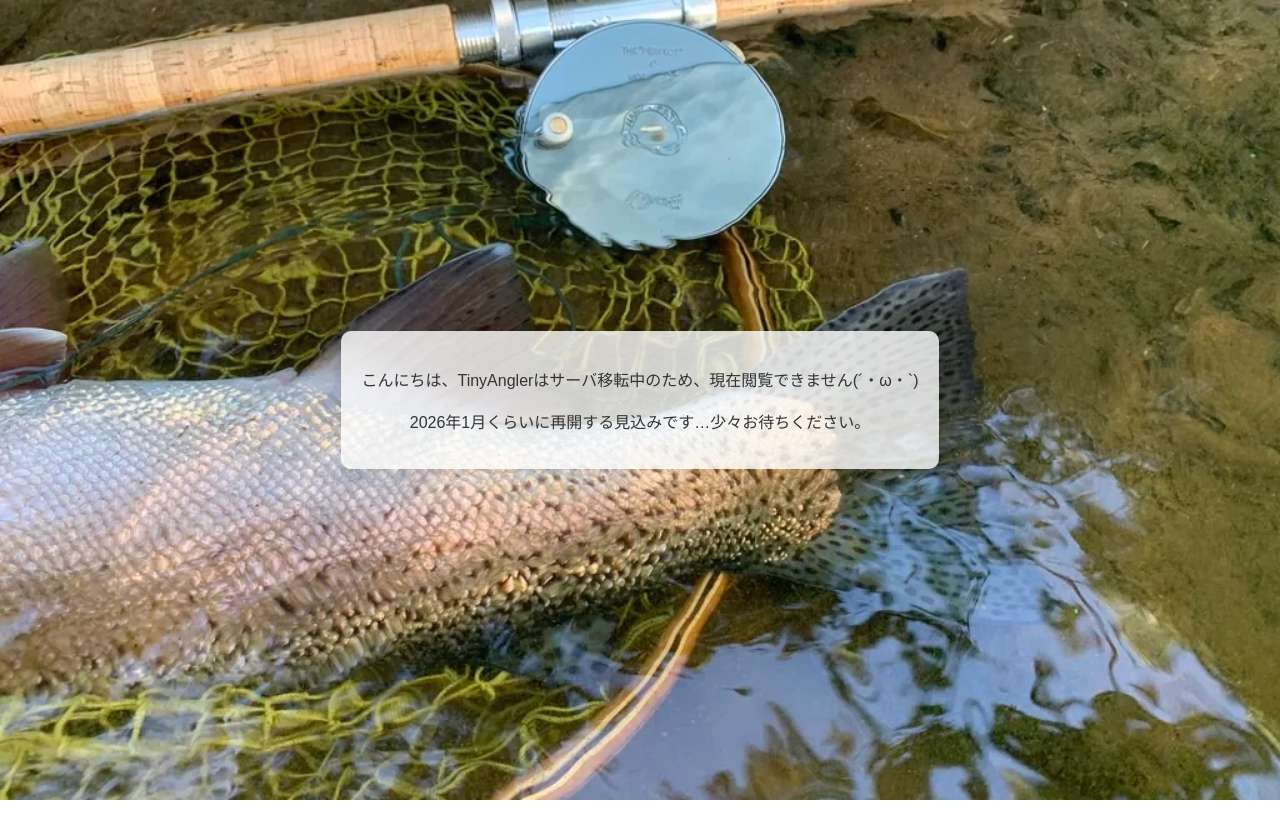
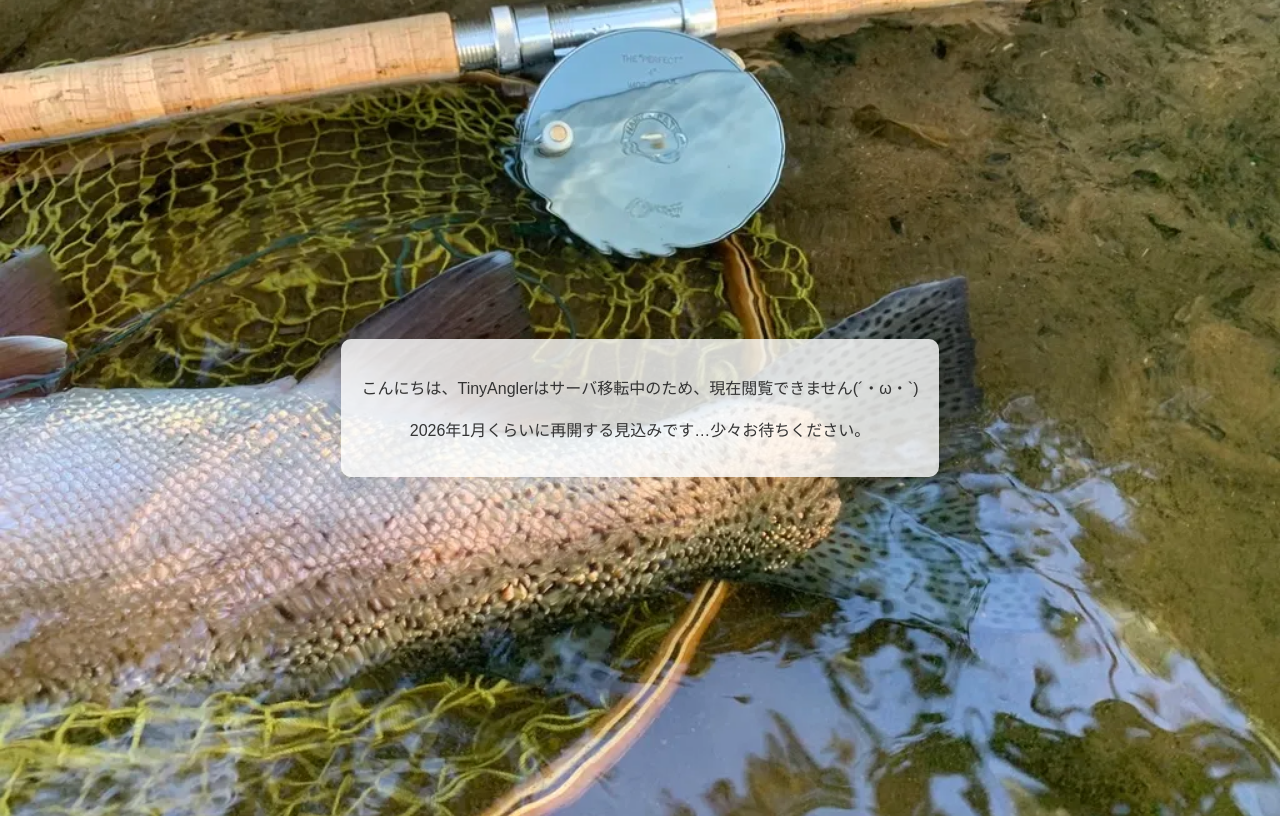
Before and after one commit to raofen/tinyangler-maintenance, a plain HTML site: page index.html in a window 1280 px wide. Drawn offline with Linux system fonts and the light colour scheme.

Commit message:
update: maintenance page updated

```diff
--- a/index.html
+++ b/index.html
@@ -11,12 +11,12 @@
         display: flex;
         justify-content: center;
         align-items: center;
-        /*height: 100vh;*/
+        min-height: 100vh;
         min-height: 100dvh;
-        margin: 0;
         color: #333;
         text-align: center;
         padding: 0 1em;
+        overflow: hidden;
       }
       .box {
         padding: 20px;
```
